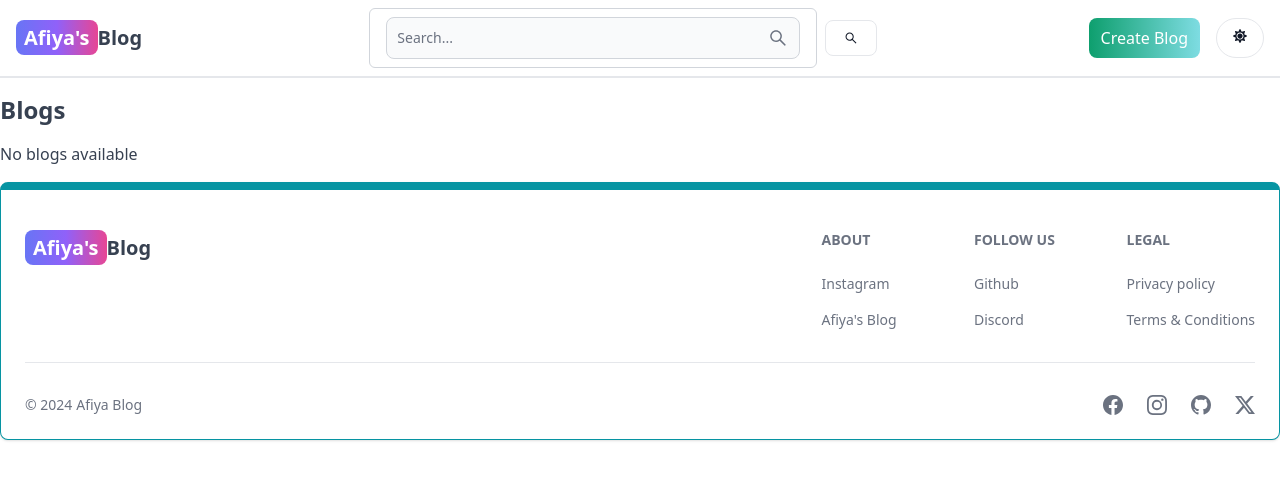
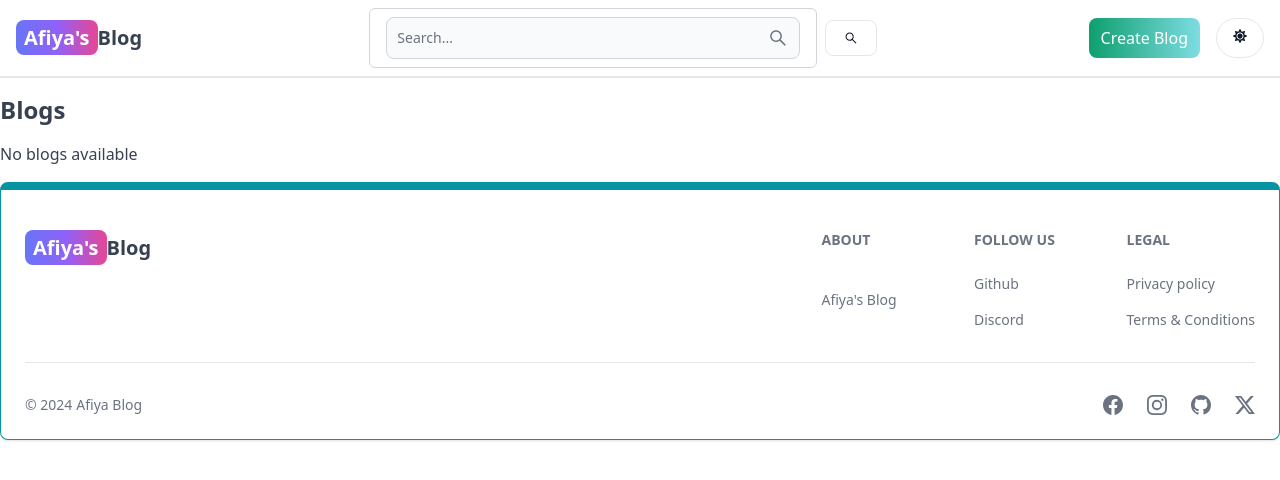
Before and after one commit to Afiya19/react-Blog, a React (Vite) app in the folder client/: page /blogs in a window 1280 px wide. Shown: the top 480 px of the page. Built offline with nearby package versions, Linux system fonts and the light colour scheme.

Commit message:
final touch

```diff
--- a/client/src/components/Footer.jsx
+++ b/client/src/components/Footer.jsx
@@ -28,7 +28,7 @@ export default function FooterCom() {
                   target="_blank"
                   rel="noopener noreferrer"
                 >
-                  Instagram
+
                 </Footer.Link>
                 <Footer.Link href="#" target="_blank" rel="noopener noreferrer">
                   Afiya's Blog
```
